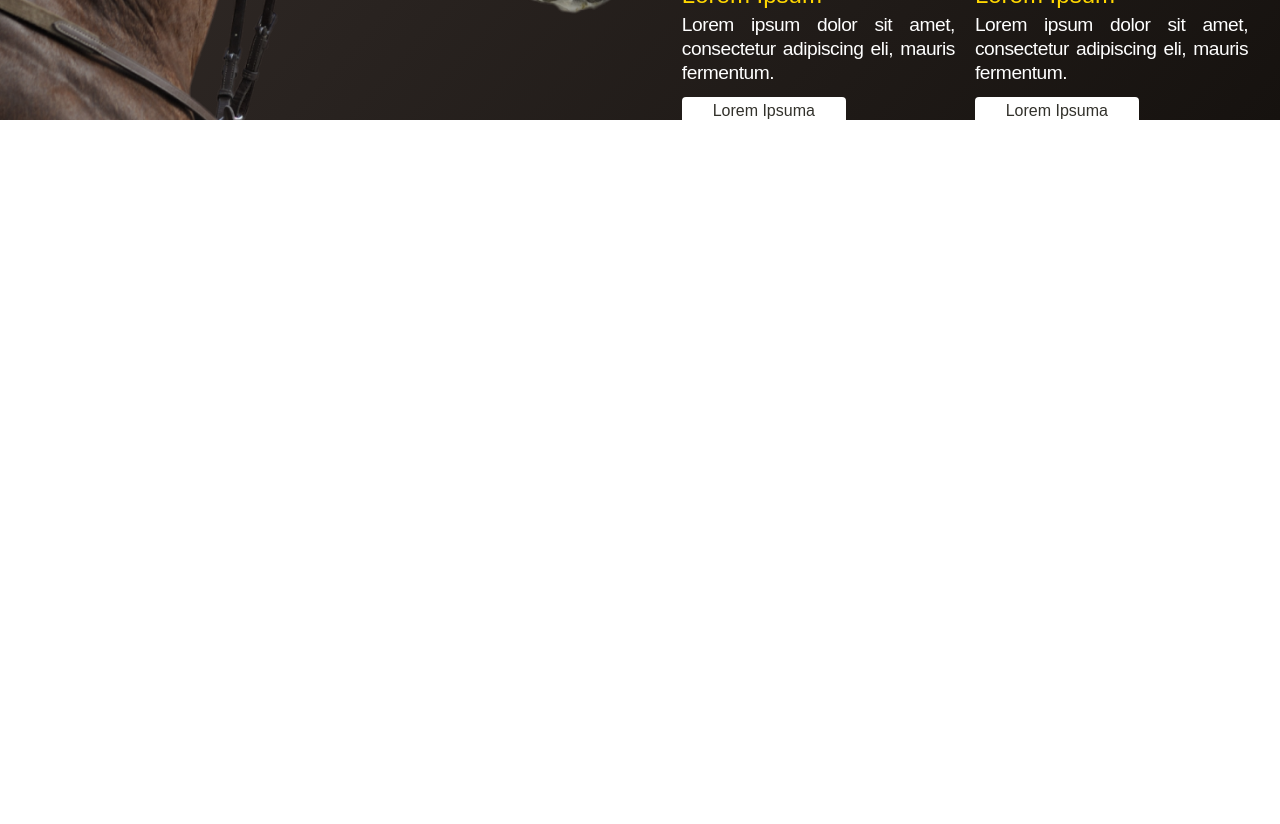
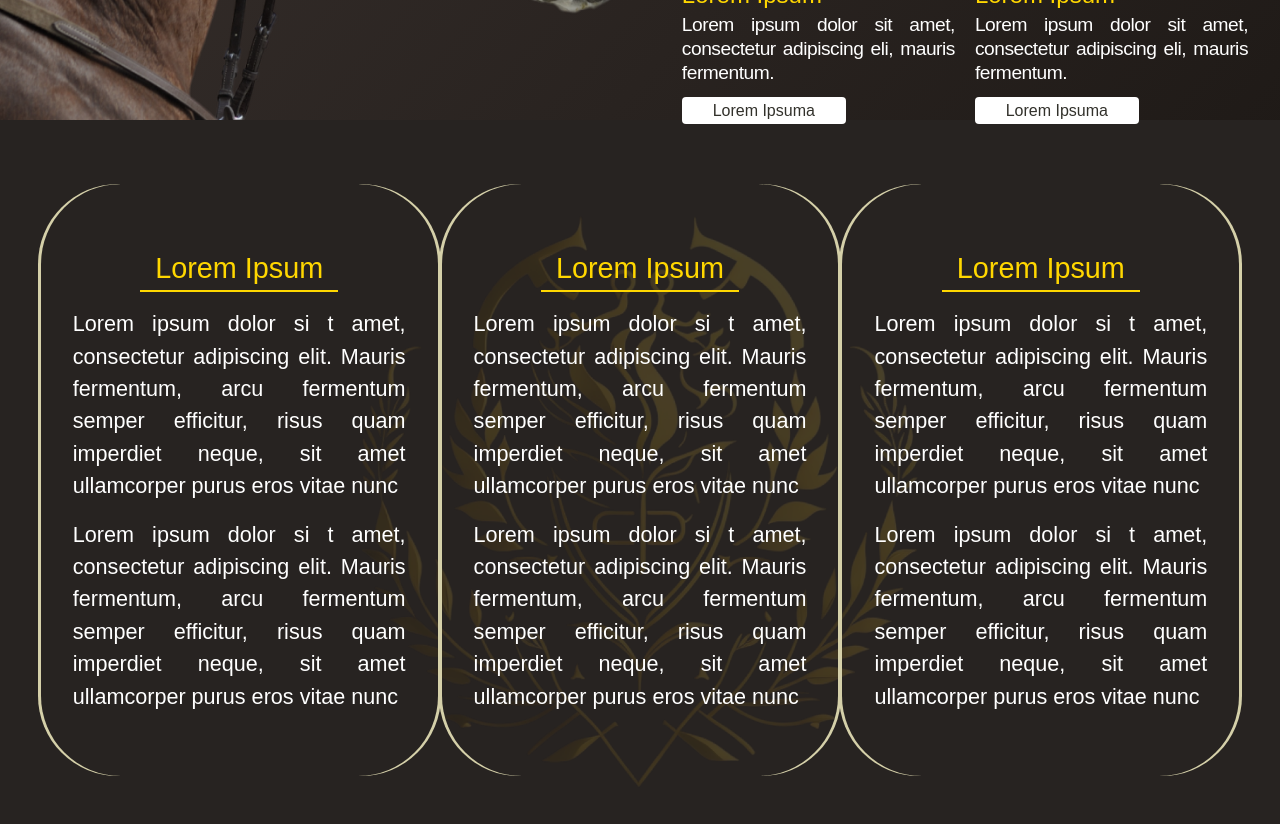
Before and after one commit to adrianotribeiro/hip_frontend, a Next.js app: page / in a window 1280 px wide. Shown: the part 680-1504 px from the top of the page. Before the commit the page ends 804 px from the top, so only its background shows below. Built offline with nearby package versions, Linux system fonts and the light colour scheme; a web font is replaced by a local one.

Commit message:
feat/NIS-02 - implementação da seção de propaganda

```diff
--- a/components/Header/index.tsx
+++ b/components/Header/index.tsx
@@ -14,8 +14,8 @@ export default function Header(): React.ReactElement {
   })
 
   return (
-    <header className="t-header-responsivity flex h-20 items-center justify-between px-[5rem] pt-5 max-sm:px-[2.5rem]">
-      <div className="min-md:border pt-3">
+    <header className="t-header-responsivity max-sm:px-[2.5rem] flex h-20 items-center justify-between  px-[2rem] pt-5">
+      <div className="pt-3">
         <Image
           width={115}
           height={115}
@@ -24,7 +24,7 @@ export default function Header(): React.ReactElement {
           alt="logo"
         />
       </div>
-      <div className="t-menu-responsivity flex items-center gap-4 max-sm:hidden xl:pt-5">
+      <div className="t-menu-responsivity hidden md:flex md:items-center md:gap-4 xl:pt-5">
         <Link className="border-[#ffd700] hover:border-b-2 xl:text-[1.2rem]" href={"/"}>
           HOME
         </Link>
--- /dev/null
+++ b/components/PropagandaComponent/index.tsx
@@ -0,0 +1,55 @@
+import React from "react"
+export default function PropagandaArea(): React.ReactElement {
+  return (
+    <section className="flex flex-col gap-7 bg-[#272321] bg-[url('/images/brasao_bg_logo.png')] bg-70rem bg-center bg-no-repeat p-8 xl:flex-row xl:justify-center xl:gap-1 xl:bg-contain xl:py-16">
+      <div className="flex flex-col gap-4 xl:h-[37rem] xl:w-[31vw] xl:shrink-0 xl:justify-center xl:rounded-[5rem] xl:bg-transparent xl:p-0 xl:shadow-sh-p 3xl:w-[28vw]">
+        <div className="flex flex-col items-center">
+          <p className="princpal-colors text-center text-[2rem] md:text-[2.5rem] lg:text-[3rem] xl:text-[1.8rem] 3xl:text-[2.5rem]">
+            Lorem Ipsum
+          </p>
+          <hr className="w-[70%] border-[1px] border-[#ffd700] md:w-[35%] xl:w-[50%]" />
+        </div>
+        <p className="text-center text-[1.4rem] text-white md:px-16 md:text-[1.8rem] lg:px-24 lg:text-center lg:text-[2rem] xl:px-8 xl:text-justify xl:text-[1.35rem] xl:tracking-normal 3xl:px-16 3xl:text-[1.6rem] 3xl:leading-[2rem]">
+          Lorem ipsum dolor si t amet, consectetur adipiscing elit. Mauris fermentum, arcu fermentum semper efficitur,
+          risus quam imperdiet neque, sit amet ullamcorper purus eros vitae nunc
+        </p>
+        <p className="text-center text-[1.4rem] text-white md:px-16 md:text-[1.8rem] lg:px-24 lg:text-center lg:text-[2rem] xl:px-8 xl:text-justify xl:text-[1.35rem] xl:tracking-normal 3xl:px-16 3xl:text-[1.6rem] 3xl:leading-[2rem]">
+          Lorem ipsum dolor si t amet, consectetur adipiscing elit. Mauris fermentum, arcu fermentum semper efficitur,
+          risus quam imperdiet neque, sit amet ullamcorper purus eros vitae nunc
+        </p>
+      </div>
+      <div className="flex flex-col gap-4 xl:h-[37rem] xl:w-[31vw] xl:shrink-0 xl:justify-center xl:rounded-[5rem] xl:bg-transparent xl:p-0 xl:shadow-sh-p 3xl:w-[28vw]">
+        <div className="flex flex-col items-center">
+          <p className="princpal-colors text-center text-[2rem] md:text-[2.5rem] lg:text-[3rem] xl:text-[1.8rem] 3xl:text-[2.5rem]">
+            Lorem Ipsum
+          </p>
+          <hr className="w-[70%] border-[1px] border-[#ffd700] md:w-[35%] xl:w-[50%]" />
+        </div>
+        <p className="text-center text-[1.4rem] text-white md:px-16 md:text-[1.8rem] lg:px-24 lg:text-center lg:text-[2rem] xl:px-8 xl:text-justify xl:text-[1.35rem] xl:tracking-normal 3xl:px-16 3xl:text-[1.6rem] 3xl:leading-[2rem]">
+          Lorem ipsum dolor si t amet, consectetur adipiscing elit. Mauris fermentum, arcu fermentum semper efficitur,
+          risus quam imperdiet neque, sit amet ullamcorper purus eros vitae nunc
+        </p>
+        <p className="text-center text-[1.4rem] text-white md:px-16 md:text-[1.8rem] lg:px-24 lg:text-center lg:text-[2rem] xl:px-8 xl:text-justify xl:text-[1.35rem] xl:tracking-normal 3xl:px-16 3xl:text-[1.6rem] 3xl:leading-[2rem]">
+          Lorem ipsum dolor si t amet, consectetur adipiscing elit. Mauris fermentum, arcu fermentum semper efficitur,
+          risus quam imperdiet neque, sit amet ullamcorper purus eros vitae nunc
+        </p>
+      </div>
+      <div className="flex flex-col gap-4 xl:h-[37rem] xl:w-[31vw] xl:shrink-0 xl:justify-center xl:rounded-[5rem] xl:bg-transparent xl:p-0 xl:shadow-sh-p 3xl:w-[28vw]">
+        <div className="flex flex-col items-center">
+          <p className="princpal-colors text-center text-[2rem] md:text-[2.5rem] lg:text-[3rem] xl:text-[1.8rem] 3xl:text-[2.5rem]">
+            Lorem Ipsum
+          </p>
+          <hr className="w-[70%] border-[1px] border-[#ffd700] md:w-[35%] xl:w-[50%]" />
+        </div>
+        <p className="text-center text-[1.4rem] text-white md:px-16 md:text-[1.8rem] lg:px-24 lg:text-center lg:text-[2rem] xl:px-8 xl:text-justify xl:text-[1.35rem] xl:tracking-normal 3xl:px-16 3xl:text-[1.6rem] 3xl:leading-[2rem]">
+          Lorem ipsum dolor si t amet, consectetur adipiscing elit. Mauris fermentum, arcu fermentum semper efficitur,
+          risus quam imperdiet neque, sit amet ullamcorper purus eros vitae nunc
+        </p>
+        <p className="text-center text-[1.4rem] text-white md:px-16 md:text-[1.8rem] lg:px-24 lg:text-center lg:text-[2rem] xl:px-8 xl:text-justify xl:text-[1.35rem] xl:tracking-normal 3xl:px-16 3xl:text-[1.6rem] 3xl:leading-[2rem]">
+          Lorem ipsum dolor si t amet, consectetur adipiscing elit. Mauris fermentum, arcu fermentum semper efficitur,
+          risus quam imperdiet neque, sit amet ullamcorper purus eros vitae nunc
+        </p>
+      </div>
+    </section>
+  )
+}
--- a/pages/index.tsx
+++ b/pages/index.tsx
@@ -2,6 +2,7 @@ import { Italiana } from "next/font/google"
 import Head from "next/head"
 import Header from "components/Header"
 import HomeSection from "components/HomeSection"
+import PropagandaArea from "components/PropagandaComponent"
 
 const italiana = Italiana({
   subsets: ["latin"],
@@ -24,6 +25,7 @@ export default function Web() {
       <section className={`body-container princpal-colors ${italiana.className} `}>
         <Header />
         <HomeSection />
+        <PropagandaArea />
       </section>
     </>
   )
--- a/styles/tailwind.css
+++ b/styles/tailwind.css
@@ -42,3 +42,26 @@
   /* background-clip: text;
   text-fill-color: transparent; */
 }
+
+/*Propaganda Section*/
+
+.border-stylezed {
+  /* @media (min-width: 1280px) {
+    background-color: transparent !important;
+    width: 32.5vw;
+    height: 37rem;
+    flex-shrink: 0;
+    padding: 0px;
+    border-radius: 5rem;
+    background: #272321;
+    box-shadow: -3px 0px 0px 0px #d5d0a9, 3px 0px 0px 0px #d5d0a9;
+  }
+  */
+}
+
+.bg-image-logo {
+  /* background-image: url("/images/brasao_bg_logo.png"); */
+  /* background-repeat: no-repeat; */
+  /* background-position: 50% 50% !important; */
+  /* background-size: 80%; */
+}
--- a/tailwind.config.js
+++ b/tailwind.config.js
@@ -88,6 +88,13 @@ module.exports = {
         "3xl": { raw: "(min-width: 1680px)" },
         "4xl": { raw: "(width: 1920px)" },
       },
+      backgroundSize: {
+        "70rem": "70rem",
+        "50rem": "50rem",
+      },
+      boxShadow: {
+        "sh-p": "-3px 0px 0px 0px #d5d0a9, 3px 0px 0px 0px #d5d0a9",
+      },
     },
   },
   plugins: [],
```
